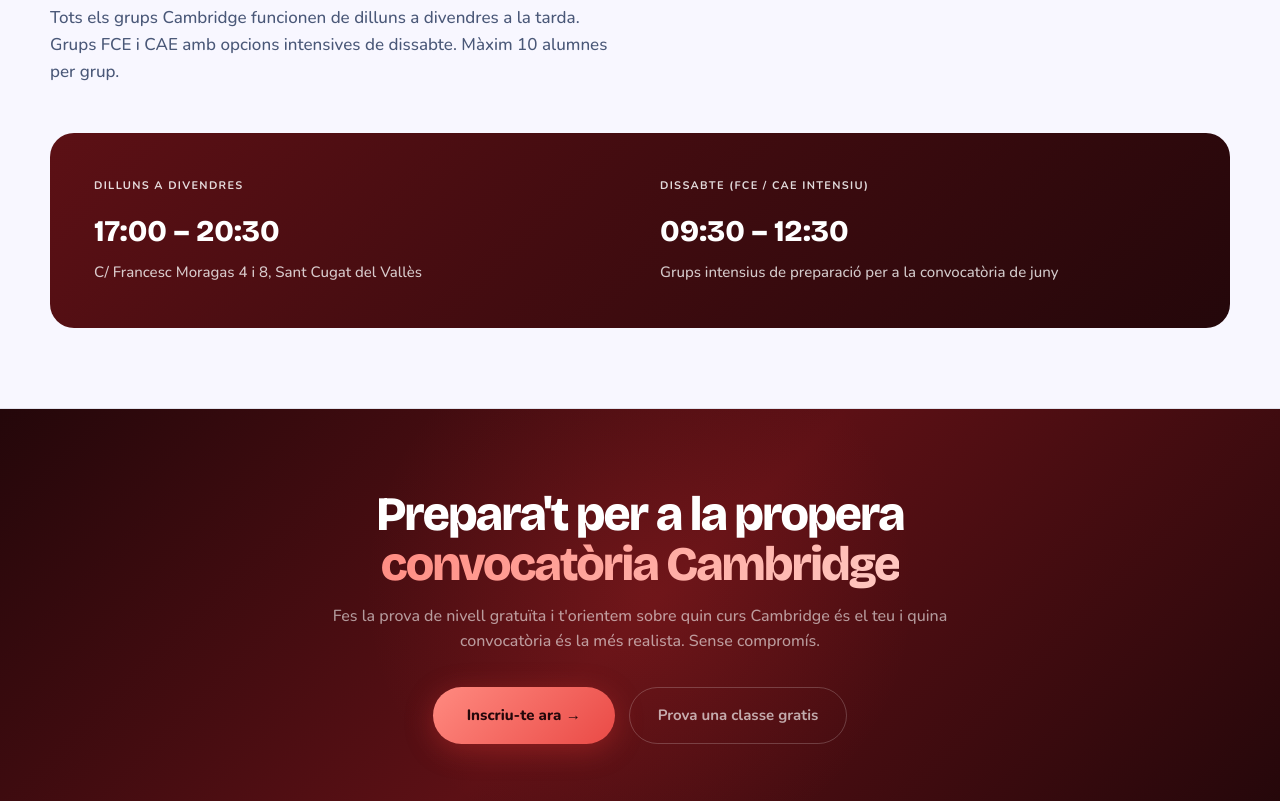
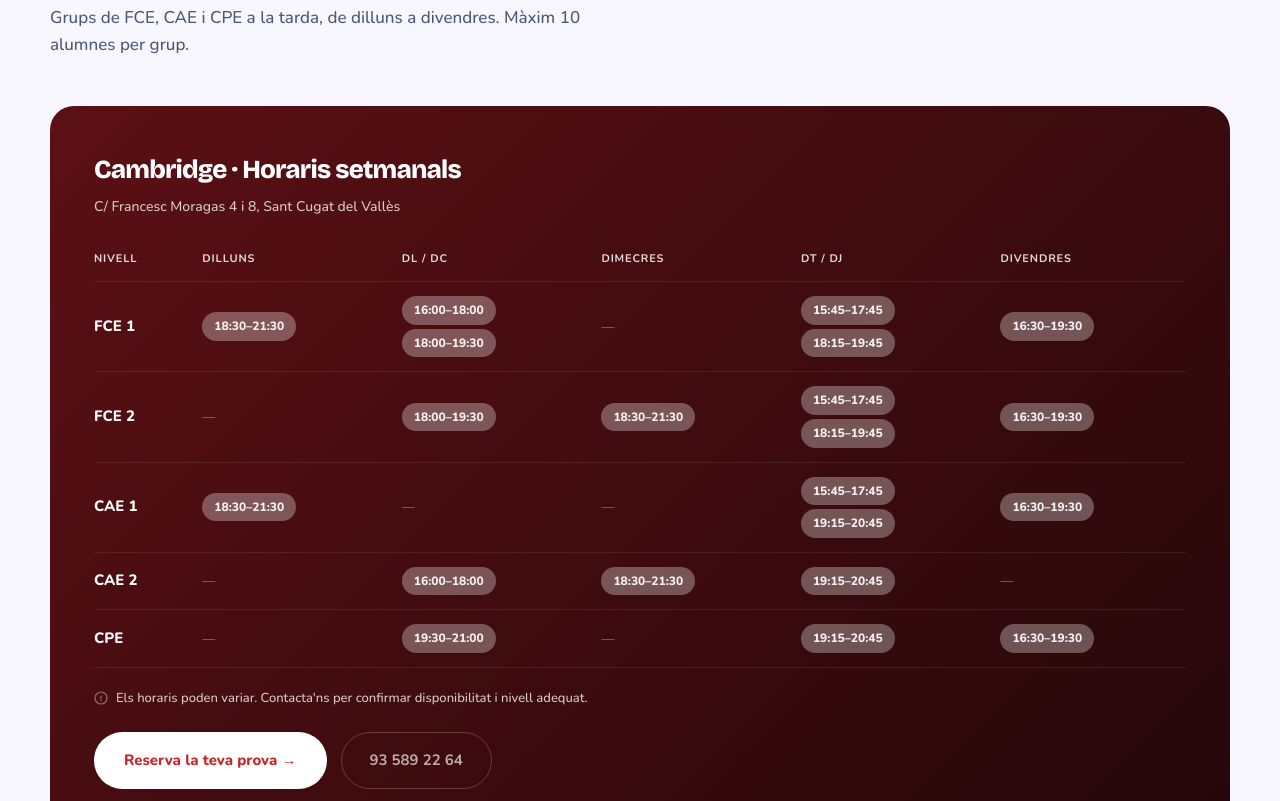
Before and after one commit to Jenn-jt/sprint-idiomes-pitch, a plain HTML site: page cambridge.html in a window 1280 px wide. Shown: the part 3819-4620 px from the top of the page. Drawn offline with nearby package versions, Linux system fonts and the light colour scheme.

Commit message:
Actualitza horaris amb dades reals 2026-27 (KP, Kids, Teens, Cambridge)
Substitueix els horaris d'exemple per les taules reals que ha enviat
Paula per a Kids Planet, Kids (1-6), Teens (Junior/Level2/Level3-PreFirst)
i Cambridge (FCE1/FCE2/CAE1/CAE2/CPE). Cambridge passa d'un resum
genèric a una taula completa amb totes les franges per nivell, amb
scroll horitzontal en mòbil. Français i Adults es deixen tal com
estan: no comencen grups fins octubre.

```diff
--- a/cambridge.html
+++ b/cambridge.html
@@ -298,17 +298,45 @@
 .horaris-wrap{
   background:linear-gradient(135deg,#5C1015 0%,#24070A 100%);
   border-radius:24px;padding:44px;color:#fff;
-  display:grid;grid-template-columns:1fr 1fr;gap:40px;
 }
-.hor-block-label{
-  font-size:11px;font-weight:700;letter-spacing:.12em;text-transform:uppercase;
-  color:rgba(255,255,255,.85);margin-bottom:14px;
+.horaris-title{
+  font-family:var(--font-display);font-size:26px;font-weight:800;
+  letter-spacing:-0.03em;color:#fff;margin-bottom:6px;
 }
-.hor-block-time{
-  font-family:var(--font-display);font-size:30px;font-weight:800;
-  color:#fff;margin-bottom:6px;
+.horaris-sub{font-size:14px;color:rgba(255,255,255,.78);margin-bottom:32px}
+.horaris-table-wrap{overflow-x:auto}
+.horaris-table{width:100%;border-collapse:collapse;min-width:680px}
+.horaris-table th{
+  font-size:11px;font-weight:700;letter-spacing:.08em;text-transform:uppercase;
+  color:rgba(255,255,255,.85);padding:0 14px 14px;text-align:left;white-space:nowrap;
 }
-.hor-block-sub{font-size:15px;color:rgba(255,255,255,.78)}
+.horaris-table th:first-child{padding-left:0}
+.horaris-table td{
+  padding:14px;font-size:13px;font-weight:600;color:rgba(255,255,255,.92);
+  border-top:1px solid rgba(255,255,255,.08);vertical-align:middle;
+}
+.horaris-table td:first-child{padding-left:0}
+.horaris-table tr:last-child td{border-bottom:1px solid rgba(255,255,255,.08)}
+.horaris-table .nivel-name{font-weight:800;color:#fff;font-size:15px;white-space:nowrap}
+.hora-pill{
+  display:inline-flex;align-items:center;
+  background:rgba(255,255,255,.3);
+  border-radius:20px;padding:5px 12px;
+  font-size:12px;font-weight:800;white-space:nowrap;
+}
+.horaris-note{
+  margin-top:20px;font-size:13px;color:rgba(255,255,255,.78);
+  display:flex;align-items:center;gap:8px;
+}
+.horaris-cta{margin-top:24px;display:flex;gap:14px;flex-wrap:wrap}
+.btn-white{
+  display:inline-flex;align-items:center;gap:8px;
+  background:#fff;color:var(--camb-mid);
+  font-family:var(--font-body);font-size:15px;font-weight:800;
+  border-radius:50px;padding:15px 30px;
+  transition:transform .15s,box-shadow .2s;
+}
+.btn-white:hover{transform:translateY(-2px);box-shadow:0 8px 20px rgba(0,0,0,.2)}
 
 /* ── CTA BAND ── */
 .cta-band{
@@ -710,17 +738,86 @@
   <div class="section-inner">
     <div class="section-label">Horaris</div>
     <h2>Grups de tarda i <em>cap de setmana</em></h2>
-    <p class="section-lead">Tots els grups Cambridge funcionen de dilluns a divendres a la tarda. Grups FCE i CAE amb opcions intensives de dissabte. Màxim 10 alumnes per grup.</p>
+    <p class="section-lead">Grups de FCE, CAE i CPE a la tarda, de dilluns a divendres. Màxim 10 alumnes per grup.</p>
     <div class="horaris-wrap">
-      <div>
-        <div class="hor-block-label">Dilluns a divendres</div>
-        <div class="hor-block-time">17:00 – 20:30</div>
-        <div class="hor-block-sub">C/ Francesc Moragas 4 i 8, Sant Cugat del Vallès</div>
+      <div class="horaris-title">Cambridge · Horaris setmanals</div>
+      <div class="horaris-sub">C/ Francesc Moragas 4 i 8, Sant Cugat del Vallès</div>
+      <div class="horaris-table-wrap">
+      <table class="horaris-table">
+        <thead>
+          <tr><th>Nivell</th><th>Dilluns</th><th>Dl / Dc</th><th>Dimecres</th><th>Dt / Dj</th><th>Divendres</th></tr>
+        </thead>
+        <tbody>
+          <tr>
+            <td><span class="nivel-name">FCE 1</span></td>
+            <td><span class="hora-pill">18:30–21:30</span></td>
+            <td>
+              <div style="display:flex;flex-direction:column;gap:4px;align-items:flex-start">
+                <span class="hora-pill">16:00–18:00</span>
+                <span class="hora-pill">18:00–19:30</span>
+              </div>
+            </td>
+            <td><span style="opacity:.4">—</span></td>
+            <td>
+              <div style="display:flex;flex-direction:column;gap:4px;align-items:flex-start">
+                <span class="hora-pill">15:45–17:45</span>
+                <span class="hora-pill">18:15–19:45</span>
+              </div>
+            </td>
+            <td><span class="hora-pill">16:30–19:30</span></td>
+          </tr>
+          <tr>
+            <td><span class="nivel-name">FCE 2</span></td>
+            <td><span style="opacity:.4">—</span></td>
+            <td><span class="hora-pill">18:00–19:30</span></td>
+            <td><span class="hora-pill">18:30–21:30</span></td>
+            <td>
+              <div style="display:flex;flex-direction:column;gap:4px;align-items:flex-start">
+                <span class="hora-pill">15:45–17:45</span>
+                <span class="hora-pill">18:15–19:45</span>
+              </div>
+            </td>
+            <td><span class="hora-pill">16:30–19:30</span></td>
+          </tr>
+          <tr>
+            <td><span class="nivel-name">CAE 1</span></td>
+            <td><span class="hora-pill">18:30–21:30</span></td>
+            <td><span style="opacity:.4">—</span></td>
+            <td><span style="opacity:.4">—</span></td>
+            <td>
+              <div style="display:flex;flex-direction:column;gap:4px;align-items:flex-start">
+                <span class="hora-pill">15:45–17:45</span>
+                <span class="hora-pill">19:15–20:45</span>
+              </div>
+            </td>
+            <td><span class="hora-pill">16:30–19:30</span></td>
+          </tr>
+          <tr>
+            <td><span class="nivel-name">CAE 2</span></td>
+            <td><span style="opacity:.4">—</span></td>
+            <td><span class="hora-pill">16:00–18:00</span></td>
+            <td><span class="hora-pill">18:30–21:30</span></td>
+            <td><span class="hora-pill">19:15–20:45</span></td>
+            <td><span style="opacity:.4">—</span></td>
+          </tr>
+          <tr>
+            <td><span class="nivel-name">CPE</span></td>
+            <td><span style="opacity:.4">—</span></td>
+            <td><span class="hora-pill">19:30–21:00</span></td>
+            <td><span style="opacity:.4">—</span></td>
+            <td><span class="hora-pill">19:15–20:45</span></td>
+            <td><span class="hora-pill">16:30–19:30</span></td>
+          </tr>
+        </tbody>
+      </table>
       </div>
-      <div>
-        <div class="hor-block-label">Dissabte (FCE / CAE intensiu)</div>
-        <div class="hor-block-time">09:30 – 12:30</div>
-        <div class="hor-block-sub">Grups intensius de preparació per a la convocatòria de juny</div>
+      <p class="horaris-note">
+        <svg width="14" height="14" viewBox="0 0 14 14" fill="none"><circle cx="7" cy="7" r="6" stroke="rgba(255,255,255,.4)" stroke-width="1.2"/><path d="M7 5v3M7 9.5v.5" stroke="rgba(255,255,255,.4)" stroke-width="1.2" stroke-linecap="round"/></svg>
+        Els horaris poden variar. Contacta'ns per confirmar disponibilitat i nivell adequat.
+      </p>
+      <div class="horaris-cta">
+        <a href="index.html#contacte" class="btn-white">Reserva la teva prova →</a>
+        <a href="tel:+34935892264" class="btn-ghost-white">93 589 22 64</a>
       </div>
     </div>
   </div>
```
Also changed, not shown: kids-planet.html (+3 -9 lines), kids.html (+4 -10 lines), teens.html (+32 -18 lines).
